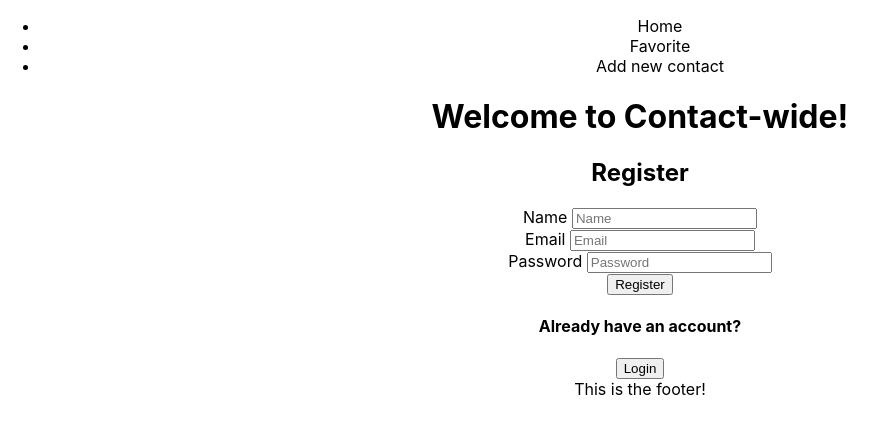
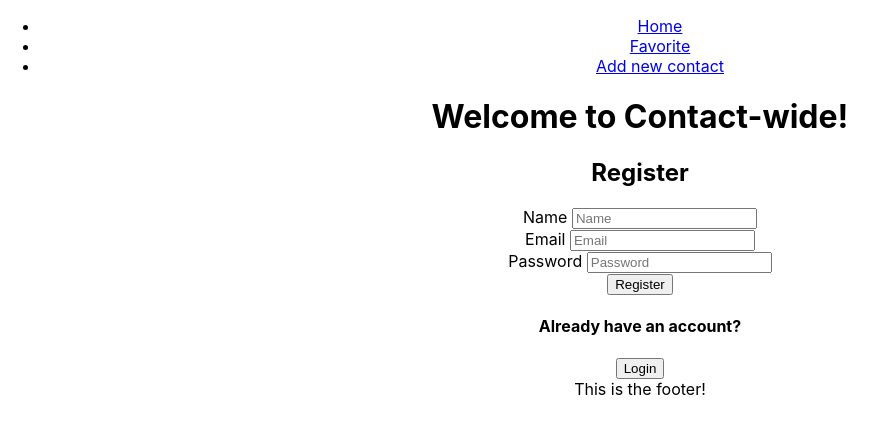
Before and after one commit to Mubarek-Hassen/contacts-client, a React (Create React App) app: page / in a window 1280 px wide. Shown: the top 434 px of the page, without its empty margins (0-886 px from the left). Built offline with nearby package versions, Linux system fonts and the light colour scheme.

Commit message:
react router added

```diff
--- a/package.json
+++ b/package.json
@@ -8,6 +8,8 @@
     "@testing-library/user-event": "^13.5.0",
     "react": "^18.2.0",
     "react-dom": "^18.2.0",
+    "react-router": "^6.11.2",
+    "react-router-dom": "^6.11.2",
     "react-scripts": "5.0.1",
     "web-vitals": "^2.1.4"
   },
--- a/src/App.js
+++ b/src/App.js
@@ -1,4 +1,4 @@
-
+import { Routes, Route } from "react-router-dom"
 import './App.css';
 import Layout from './components/layout/Layout';
 import UserForm from './pages/UserForm';
@@ -7,8 +7,9 @@ function App() {
   return (
     <div className="App">
       <Layout>
-      <UserForm />
-
+      <Routes>
+        <Route path="/" element={<UserForm />} />
+      </Routes>
       </Layout>
 
     </div>
--- a/src/components/layout/Header.jsx
+++ b/src/components/layout/Header.jsx
@@ -1,13 +1,13 @@
 import React from 'react'
-
+import { Link } from 'react-router-dom'
 function Header() {
   return (
     <>
       <nav>
         <ul>
-          <li>Home</li>
-          <li>Favorite</li>
-          <li>Add new contact</li>
+        <li><Link>Home</Link></li>
+        <li><Link>Favorite</Link></li>
+        <li><Link>Add new contact</Link></li>
         </ul>
       </nav>
     </>
--- a/src/index.js
+++ b/src/index.js
@@ -2,13 +2,16 @@ import React from 'react';
 import ReactDOM from 'react-dom/client';
 import './index.css';
 import App from './App';
+import { BrowserRouter } from "react-router-dom"
 
 
 const root = ReactDOM.createRoot(document.getElementById('root'));
 root.render(
+  <BrowserRouter>
   <React.StrictMode>
     <App />
   </React.StrictMode>
+  </BrowserRouter>
 );
 
 // If you want to start measuring performance in your app, pass a function
```
Also changed, not shown: 1 other file (tests, documents, lock files or other folders).
